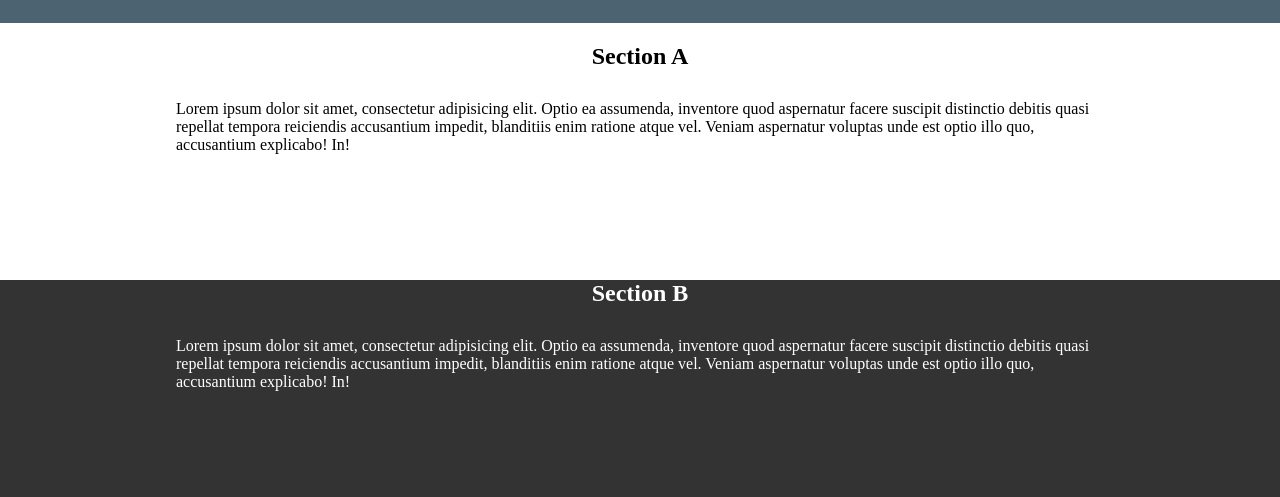
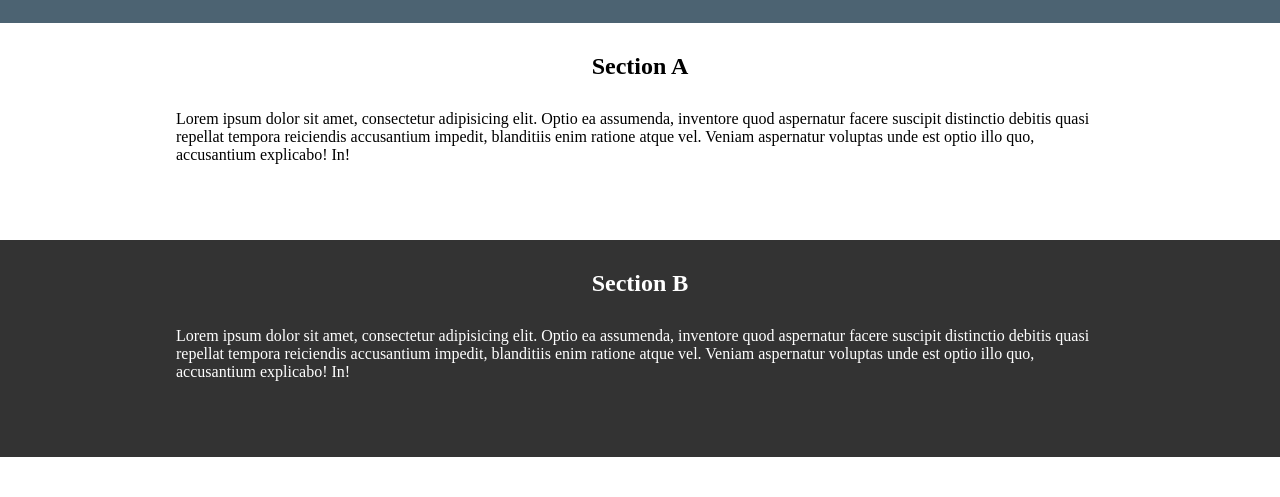
Before and after one commit to BlairChao/BlairChao.github.io, a plain HTML site: page demo/new.html in a window 1280 px wide. Shown: the part 777-1274 px from the top of the page. Drawn offline with Linux system fonts and the light colour scheme.

Commit message:
change file

```diff
--- a/demo/css/style.css
+++ b/demo/css/style.css
@@ -51,7 +51,7 @@ h1{
 h2{
 	text-align: center;
 	margin-bottom: 30px;
-	margin-top: 20px;
+	/*margin-top: 20px;*/
 }
 p{
 	font-size: 16px;
@@ -80,11 +80,13 @@ p{
 }
 .sectiona{
 	width: 100%;
-	height:217px;
+	height:187px;
 	background-color: white;
+	padding-top: 30px;
 }
 .sectionb{
 	width: 100%;
-	height:217px;
+	height:187px;
+	padding-top: 30px;
 	background-color: #333333;
 }
```
